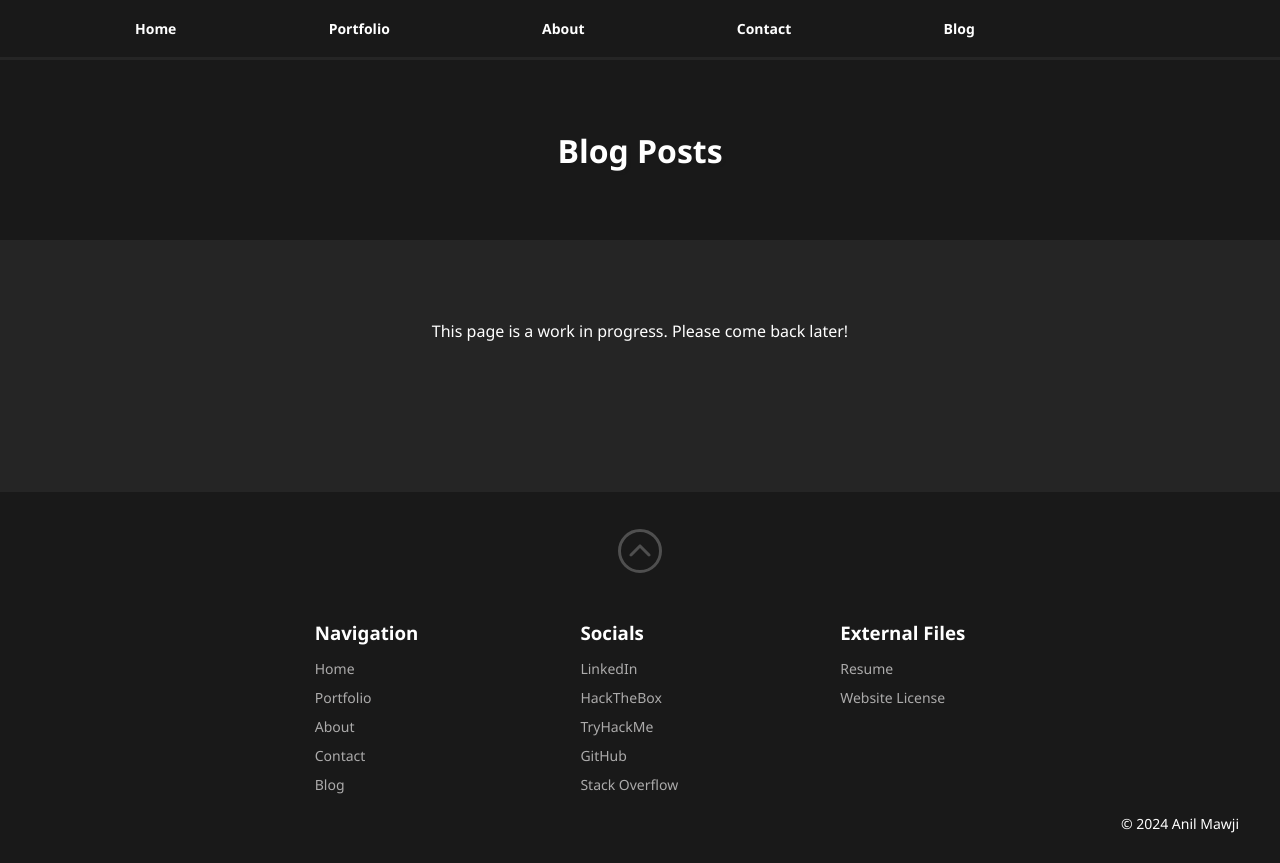
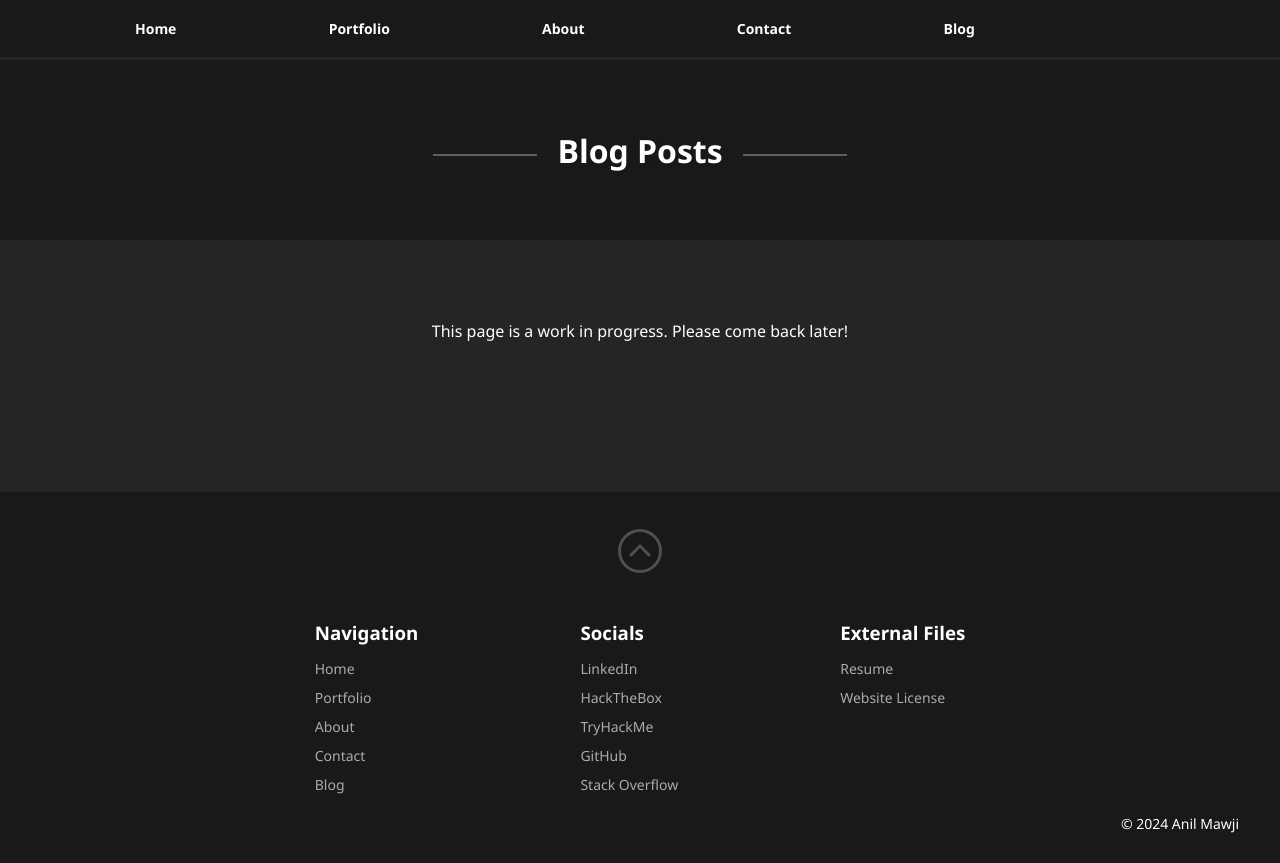
Before and after one commit to anilmawji/portfolio-website, a React (Vite) app: page /blog in a window 1280 px wide. Built offline with nearby package versions, Linux system fonts and the light colour scheme.

Commit message:
Improve page header styling, fix bio bug

```diff
--- a/src/components/card/CardContainer.module.css
+++ b/src/components/card/CardContainer.module.css
@@ -14,7 +14,7 @@
   flex-wrap: wrap;
   align-items: center;
   justify-content: space-between;
-  gap: var(--card-gap);
+  gap: 30px;
 }
 
 @media (max-width: 600px) {
--- a/src/components/input/TextField.tsx
+++ b/src/components/input/TextField.tsx
@@ -3,12 +3,12 @@ import { joinClassNames, capitalizeFirstChar } from '../../utils';
 
 interface PropTypes extends React.InputHTMLAttributes<HTMLInputElement> {
   className?: string;
+  id: string;
   text: string;
-  id: string;
   isRequired?: boolean;
 }
 
-const InputField = ({ className, text, id, isRequired = false, ...restProps }: PropTypes) => {
+const InputField = ({ className, id, text, isRequired = false, ...restProps }: PropTypes) => {
   // TODO use separate element for the "*" so you can hide it when input is focused and color it red
   return (
     <div className={joinClassNames(className, styles.filled)}>
--- a/src/components/sections/Bio.module.css
+++ b/src/components/sections/Bio.module.css
@@ -73,12 +73,17 @@
   -o-transform: scale(1.02);
 }
 
+.text {
+  display: flex;
+  flex-direction: column;
+}
+
 .bio p {
   overflow: hidden;
   padding: 10px;
 }
 
-.bio p ul {
+.bio ul {
   display: block;
   list-style-type: disc;
   margin-top: 0.5em;
@@ -88,11 +93,11 @@
   padding-left: 40px;
 }
 
-.bio p a {
+.bio a {
   font-weight: 500;
 }
 
-.bio p a:hover {
+.bio a:hover {
   text-decoration: underline;
 }
 
@@ -126,7 +131,8 @@
     margin-bottom: 30px;
   }
 
-  .bio p {
+  .bio p,
+  .bio a {
     font-size: 14px;
   }
 }
--- a/src/components/sections/Bio.tsx
+++ b/src/components/sections/Bio.tsx
@@ -9,16 +9,18 @@ const BioSection = () => {
         <div className={styles.portrait}>
           <img src={portrait} />
         </div>
+        <div className={styles.text}>
           <p>
-          Hi, I'm Anil, a student studying Computer Science at the University of Calgary.
+            Hi, I'm Anil, a Computer Science student at the University of Calgary.
             <br />
             <br />
-          My background includes experience as a systems administrator and a software developer.
-          Over time, I've had the privilege of working at a unicorn start-up, a software development company and the federal government.
-          Now I'm diving into ethical hacking as I work towards earning my PJPT.
+            My journey in tech has led me through roles as a systems administrator and software developer.
+            I've had the privilege of working at a unicorn start-up, a software development company and the federal government.
+            Currently, I'm exploring the world of ethical hacking as I work towards earning my PJPT certification.
             <br />
             <br />
-          Here are some of the certifications I currently hold:
+            Some of the certifications I hold:
+          </p>
           <ul>
             <li>
               <a href="https://www.credly.com/badges/79231690-ded9-4d5f-be98-7f74f4ebe95c" target="_blank">
@@ -36,9 +38,11 @@ const BioSection = () => {
               </a>
             </li>
           </ul>
+          <p>
             <br />
-          I'm always open to meeting new people, so feel free to reach out if you want to connect, and stay tuned for plenty of cybersecurity-related content!
+            I'm passionate about cybersecurity and always eager to connect with others in the field. Feel free to reach out if you'd like to chat or collaborate, and stay tuned for plenty of cybersecurity-related content!
           </p>
+        </div>
       </div>
       <div className={styles.profiles}>
         <a href="https://stackoverflow.com/users/8902167/anil" target="_blank">
--- a/src/pages/Page.module.css
+++ b/src/pages/Page.module.css
@@ -13,21 +13,49 @@
   background-color: var(--main-fg-color);
 }
 
-.title {
+.title_container {
   margin: 0 auto;
   font-size: 32px;
   font-weight: bold;
   text-shadow: 2px 2px 2px var(--main-fg-color);
+  display: flex;
+  align-items: center;
+  justify-content: center;
+  width: calc(70vw - 24px);
 }
 
-.container {
+.title {
+  min-width: 120px;
+}
+
+.lineL {
+  width: 12%;
+  min-width: 80px;
+  margin-right: 20px;
+  margin-top: 10px;
+  height: 0;
+  border: 1px solid white;
+  opacity: 0.3;
+}
+
+.lineR {
+  width: 12%;
+  min-width: 80px;
+  margin-left: 20px;
+  margin-top: 10px;
+  height: 0;
+  border: 1px solid white;
+  opacity: 0.3;
+}
+
+.content {
   position: relative;
   display: flex;
   flex-direction: column;
   margin-bottom: 150px;
 }
 
-.title_container {
+.content_margin {
   margin-top: 80px;
 }
 
@@ -40,13 +68,13 @@
     height: 125px;
   }
 
-  .title {
+  .title_container {
     font-size: 24px;
   }
 }
 
 @media(max-width: 700px) {
-  .title_container {
+  .content_margin {
     margin-top: 10%;
   }
 
@@ -54,3 +82,13 @@
     display: none !important;
   }
 }
+
+@media (max-width: 450px) {
+  .lineL {
+    visibility: hidden;
+  }
+
+  .lineR {
+    visibility: hidden;
+  }
+}
--- a/src/pages/Page.tsx
+++ b/src/pages/Page.tsx
@@ -16,13 +16,16 @@ const Page = ({ className, children, headerId, title, includeCircuitLine }: Prop
     <div className={joinClassNames(styles.page, className)}>
       <main>
         {title &&
-          <header className={styles.header} id={headerId ? headerId : ""}>
+        <header className={styles.header} id={headerId ? headerId : ""}>
+          <div className={styles.title_container}>
+            <span className={styles.lineL} />
             <div className={styles.title}>
               {title}
             </div>
-          </header>
-        }
-        <div className={joinClassNames(styles.container, title ? styles.title_container : "")}>
+            <span className={styles.lineR} />
+          </div>
+        </header>}
+        <div className={joinClassNames(styles.content, title ? styles.content_margin : "")}>
           {includeCircuitLine && <CircuitLine className={styles.circuit} />}
           {children}
         </div>
```
Lines whose indentation alone changed are shown as unchanged.
